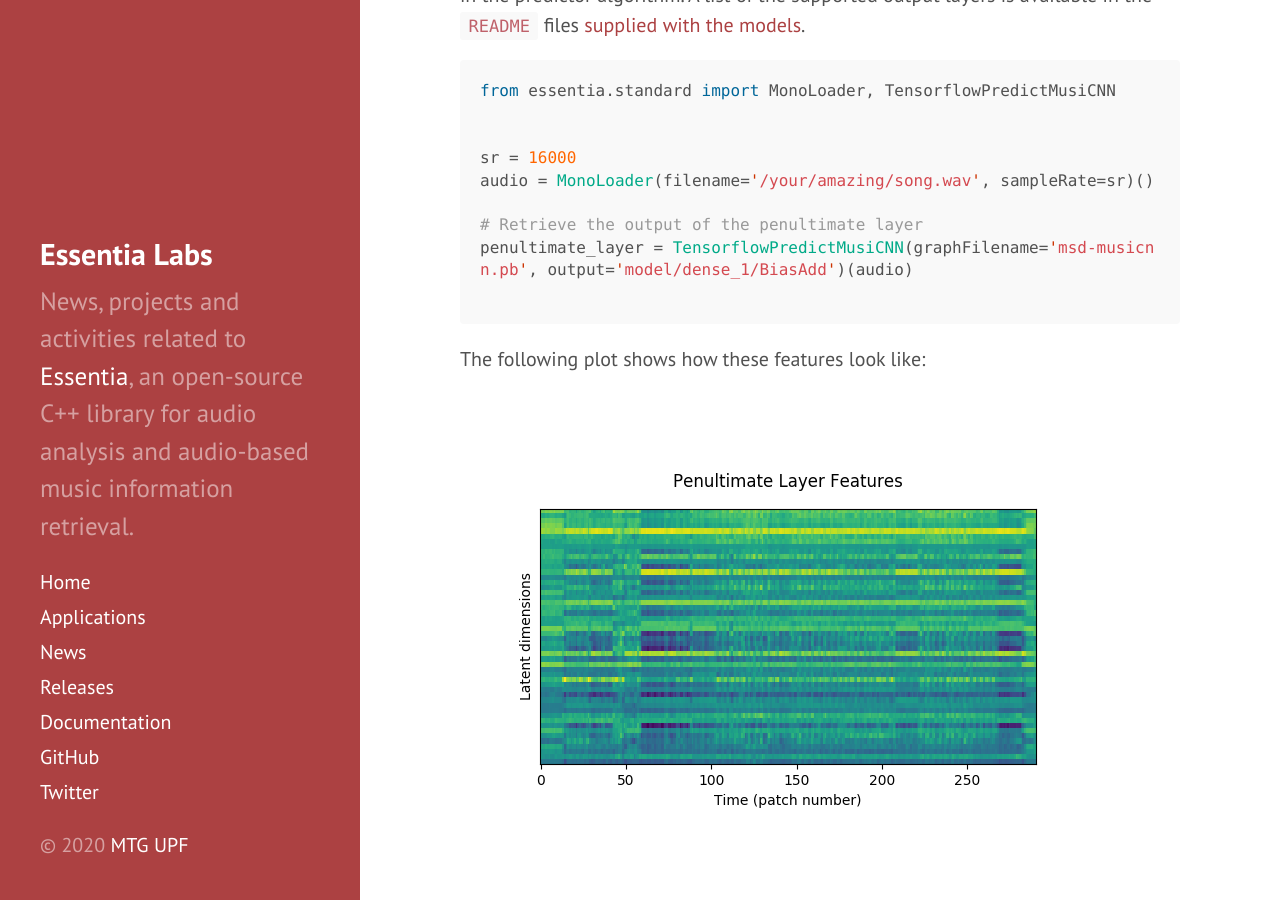
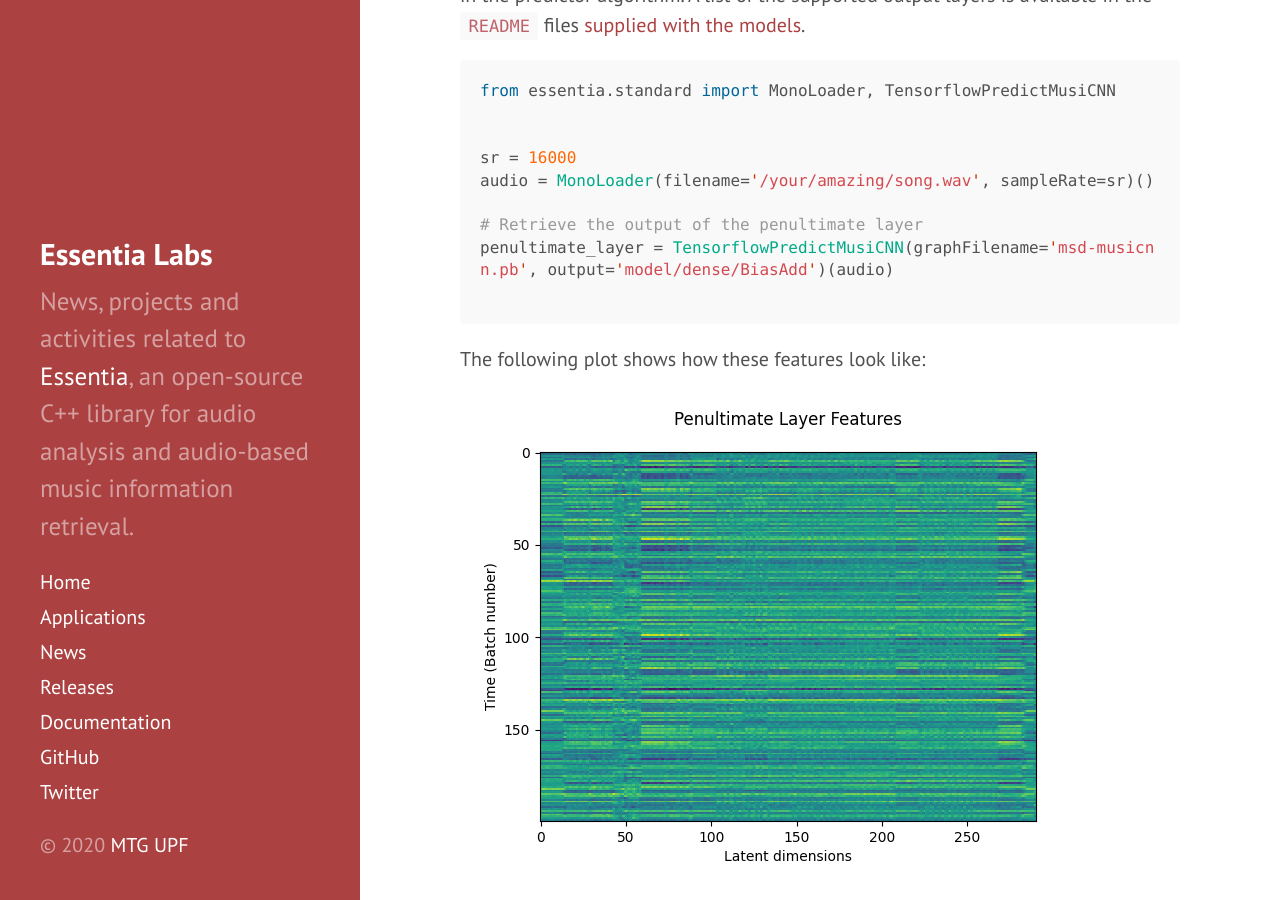
Before and after one commit to pabloEntropia/essentia-labs, a Jekyll site: the page built from _posts/2020-01-16-tensorflow-models-released.md, in a window 1280 px wide and 900 px high, scrolled down 9408 px. Built offline with Jekyll 4.4.1, drawn with Linux system fonts in a browser that asks for light colours.

Commit message:
Change the penultimate layer extraction example
With the new name convention:
    model/dense_1/BiasAdd -> logits (50 units)
    model/dense/BiasAdd -> penultimate layer (200 units)

The image representing the penultimate layer features is also updated

````diff
--- a/_posts/2020-01-16-tensorflow-models-released.md
+++ b/_posts/2020-01-16-tensorflow-models-released.md
@@ -223,7 +223,7 @@ sr = 16000
 audio = MonoLoader(filename='/your/amazing/song.wav', sampleRate=sr)()
 
 # Retrieve the output of the penultimate layer
-penultimate_layer = TensorflowPredictMusiCNN(graphFilename='msd-musicnn.pb', output='model/dense_1/BiasAdd')(audio)
+penultimate_layer = TensorflowPredictMusiCNN(graphFilename='msd-musicnn.pb', output='model/dense/BiasAdd')(audio)
 
 ```
 The following plot shows how these features look like:
````
Also changed, not shown: assets/tensorflow-models-released/penultimate_layer_feats.png.
